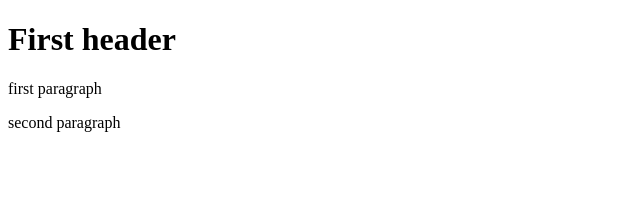
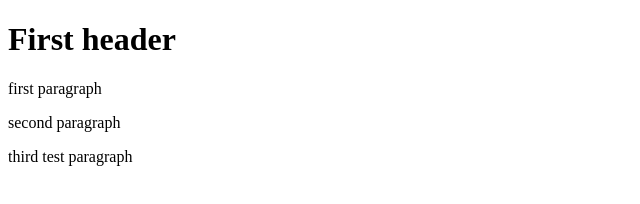
Before and after one commit to ciarram/git-test, a website: page index.html in a window 1280 px wide. Shown: the whole page, without its empty margins (0-640 px from the left). Drawn offline with Linux system fonts and the light colour scheme.

```diff
--- a/index.html
+++ b/index.html
@@ -7,5 +7,6 @@
         <h1>First header</h1>
         <p>first paragraph</p>
         <p>second paragraph</p>
+        <p>third test paragraph</p>
     </body>
 </html>
```
Also changed, not shown: package.json (added, +24 -0 lines), 2 other files.
